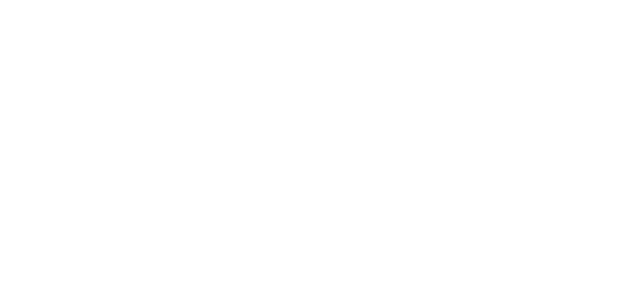
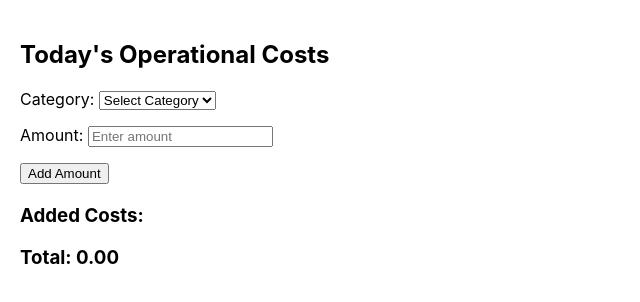
Before and after one commit to Ahsan90757/DrumFE, a React (Create React App) app: page /todays-operational-cost in a window 1280 px wide. Before the commit this address had no page. Shown: the top 302 px of the page, without its empty margins (0-640 px from the left). Built offline with nearby package versions, Linux system fonts and the light colour scheme.

Commit message:
OperationalCost FE

```diff
--- a/src/App.js
+++ b/src/App.js
@@ -14,6 +14,8 @@
 import SearchCustomerLedger from './Transaction/SearchCustomerLedger';
 import AccountDashboard from './Account/AccountDashboard';
 import IncomeStatement from './IncomeStatement/IncomeStatement'
+import OperationalCost from './OperationalCosts/OperationalCost';
+import TodaysOperationalCost from './OperationalCosts/TodaysOperationalCost';
 
 function App() {
   return (
@@ -44,6 +46,9 @@
     <Route path="/income-statement" element={<IncomeStatement/>} />
     {/* <Route path="/create-account" element={<CreateAccount />} /> */}
 
+        {/* OperationalCost Routes */}
+        <Route path="/operational-cost" element={<OperationalCost/>} />
+        <Route path="/todays-operational-cost" element={<TodaysOperationalCost/>} />
       </Routes>
     </Router>
   );
--- a/src/Dashboard.js
+++ b/src/Dashboard.js
@@ -12,6 +12,7 @@
         <p style={{ cursor: 'pointer' }} onClick={() => navigate('/transaction-dashboard')}>Transaction Dashboard</p>
         <p style={{ cursor: 'pointer' }} onClick={() => navigate('/account-dashboard')}>Account Dashboard</p>
         <p style={{ cursor: 'pointer' }} onClick={() => navigate('/income-statement')}>Income Statement</p>
+        <p style={{ cursor: 'pointer' }} onClick={() => navigate('/operational-cost')}>Operational Cost</p>
     </div>
   );
 }
--- /dev/null
+++ b/src/OperationalCosts/OperationalCost.js
@@ -0,0 +1,21 @@
+import React, { useState, useEffect } from 'react';
+import { useNavigate } from 'react-router-dom';
+
+function OperationalCost() {
+
+  const navigate = useNavigate();
+
+
+  return (
+    <div>
+      <h2>Operational Costs Dashboard</h2>
+
+      <p style={{ cursor: 'pointer' }} onClick={() => navigate('/todays-operational-cost')}>
+        Today's Operational Costs
+      </p>
+
+    </div>
+  );
+}
+
+export default OperationalCost;
--- /dev/null
+++ b/src/OperationalCosts/TodaysOperationalCost.js
@@ -0,0 +1,121 @@
+import React, { useState } from "react";
+
+const TodaysOperationalCost = () => {
+  // Hardcoded categories and subcategories
+  const categories = {
+    Freight: null, // No subcategories
+    Wages: ["Ahsan", "Rayyan"], // Subcategories
+    Utility: ["Water", "Electricity"], // Subcategories
+  };
+
+  // State variables
+  const [selectedCategory, setSelectedCategory] = useState("");
+  const [selectedSubcategory, setSelectedSubcategory] = useState("");
+  const [amounts, setAmounts] = useState([]);
+  const [amount, setAmount] = useState("");
+
+  // Handlers
+  const handleCategoryChange = (e) => {
+    setSelectedCategory(e.target.value);
+    setSelectedSubcategory("");
+    setAmount("");
+  };
+
+  const handleSubcategoryChange = (e) => {
+    setSelectedSubcategory(e.target.value);
+    setAmount("");
+  };
+
+  const handleAddAmount = () => {
+    if (!selectedCategory || (!categories[selectedCategory]?.length && !amount)) return;
+
+    // Add the amount
+    setAmounts((prev) => [
+      ...prev,
+      {
+        category: selectedCategory,
+        subcategory: selectedSubcategory || null,
+        amount: parseFloat(amount),
+      },
+    ]);
+    setAmount("");
+  };
+
+  const calculateTotal = () =>
+    amounts.reduce((total, item) => total + item.amount, 0);
+
+  return (
+    <div style={{ padding: "20px" }}>
+      <h2>Today's Operational Costs</h2>
+
+      {/* Category Dropdown */}
+      <div style={{ marginBottom: "15px" }}>
+        <label htmlFor="category">Category: </label>
+        <select
+          id="category"
+          value={selectedCategory}
+          onChange={handleCategoryChange}
+        >
+          <option value="">Select Category</option>
+          {Object.keys(categories).map((cat) => (
+            <option key={cat} value={cat}>
+              {cat}
+            </option>
+          ))}
+        </select>
+      </div>
+
+      {/* Subcategory Dropdown */}
+      {selectedCategory && categories[selectedCategory]?.length > 0 && (
+        <div style={{ marginBottom: "15px" }}>
+          <label htmlFor="subcategory">Subcategory: </label>
+          <select
+            id="subcategory"
+            value={selectedSubcategory}
+            onChange={handleSubcategoryChange}
+          >
+            <option value="">Select Subcategory</option>
+            {categories[selectedCategory].map((subcat) => (
+              <option key={subcat} value={subcat}>
+                {subcat}
+              </option>
+            ))}
+          </select>
+        </div>
+      )}
+
+      {/* Amount Input */}
+      <div style={{ marginBottom: "15px" }}>
+        <label htmlFor="amount">Amount: </label>
+        <input
+          id="amount"
+          type="number"
+          value={amount}
+          onChange={(e) => setAmount(e.target.value)}
+          placeholder="Enter amount"
+        />
+      </div>
+
+      {/* Add Amount Button */}
+      <button onClick={handleAddAmount}>Add Amount</button>
+
+      {/* Display Added Amounts */}
+      <div style={{ marginTop: "20px" }}>
+        <h3>Added Costs:</h3>
+        <ul>
+          {amounts.map((item, index) => (
+            <li key={index}>
+              {item.category} {item.subcategory && `> ${item.subcategory}`} : $
+              {item.amount.toFixed(2)}
+            </li>
+          ))}
+        </ul>
+      </div>
+
+      {/* Total Cost */}
+      <h3>Total: {calculateTotal().toFixed(2)}</h3>
+    </div>
+  );
+};
+
+export default TodaysOperationalCost;
```
